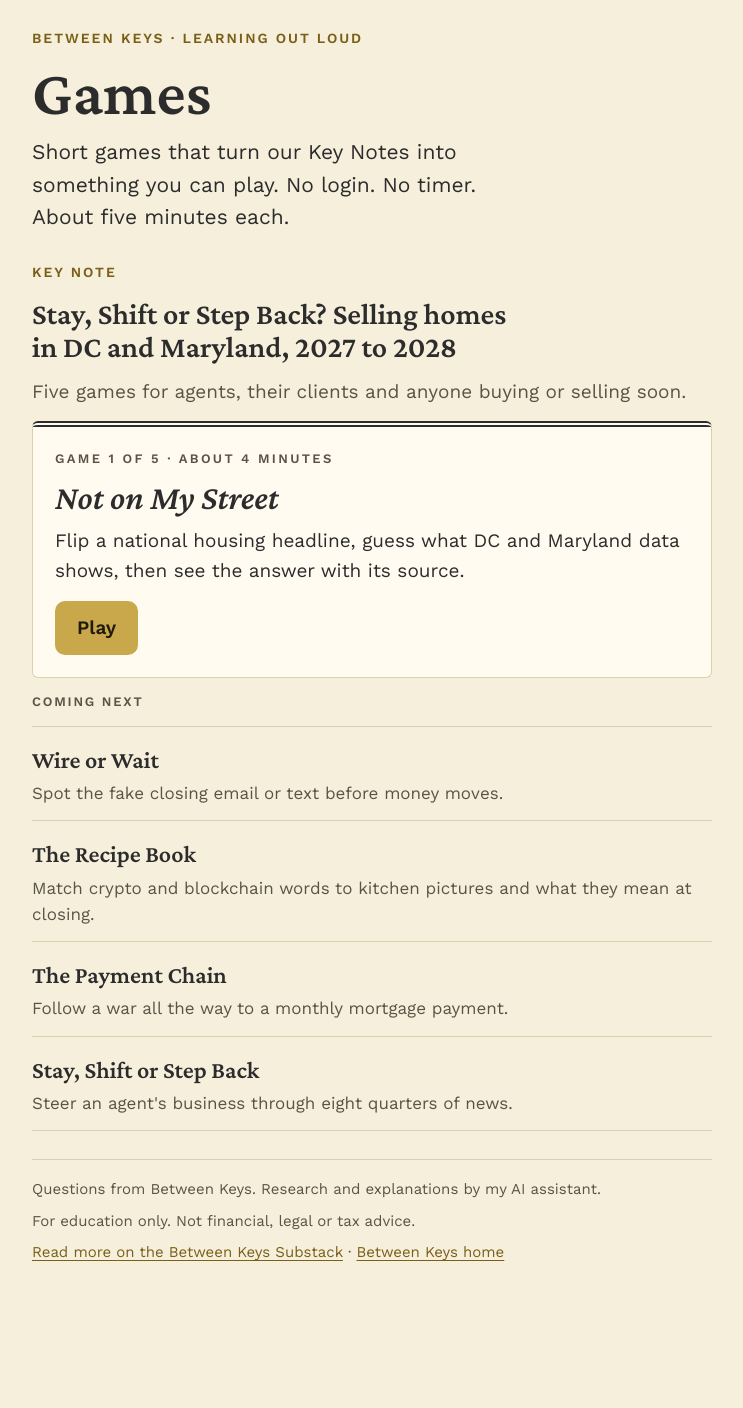
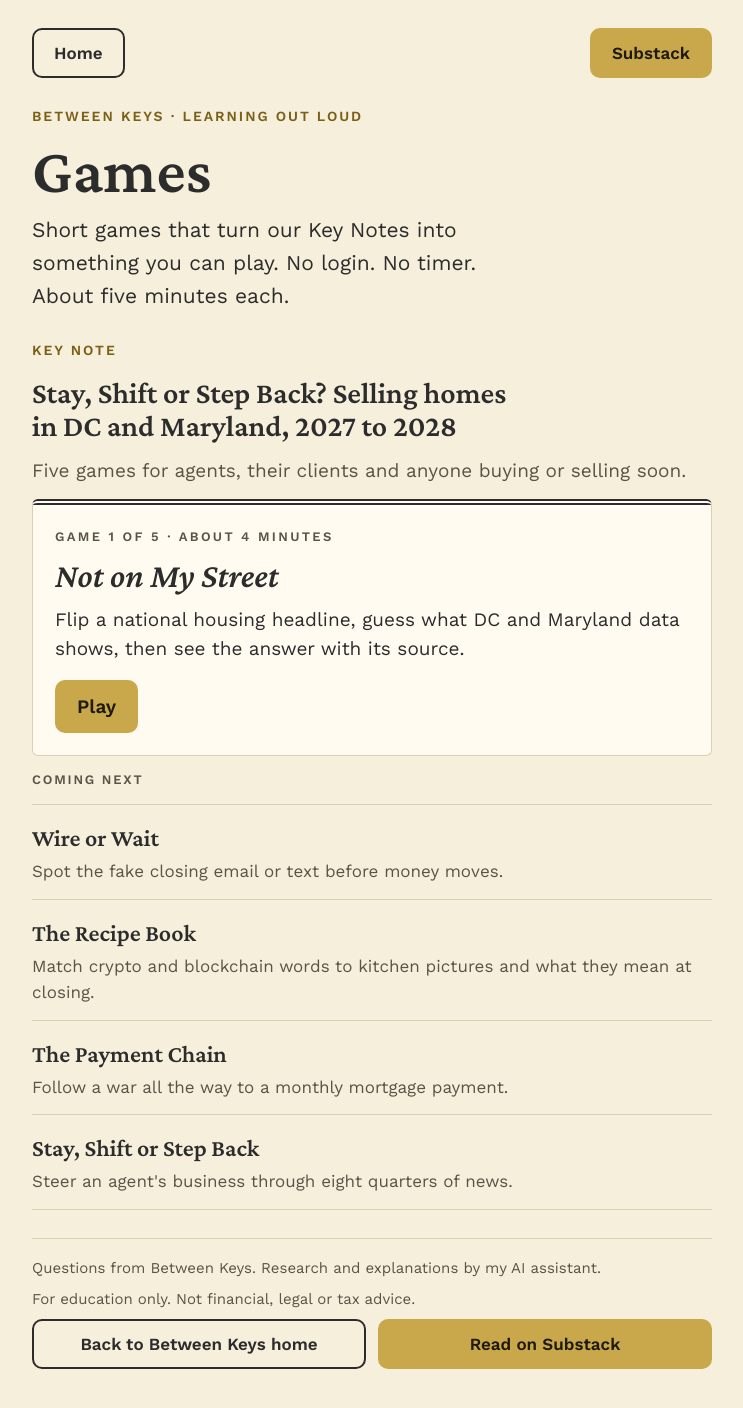
Before and after one commit to betweenkeys-dev/betweenkeys-site, a plain HTML site: page games/index.html in a window 1280 px wide. Shown: the whole page, without its empty margins (268-1011 px from the left). Before the commit the page ends 1320 px from the top, so only its background shows below. Drawn offline with nearby package versions, Linux system fonts and the light colour scheme.

Commit message:
Add Home buttons to the games page and game nav bar
Co-Authored-By: Claude Opus 5.5 <noreply@anthropic.com>
Claude-Session: https://claude.ai/code/session_01WRRav7DudxXsR9E4SoicT5

```diff
--- a/data/stay-shift-step-back.json
+++ b/data/stay-shift-step-back.json
@@ -11,6 +11,7 @@
     "substack_label": "Read more on the Between Keys Substack",
     "share_prompt": "Send this to someone who's buying or selling next year.",
     "games_hub_url": "../",
+    "home_url": "/",
     "feedback_url": "https://script.google.com/macros/s/AKfycbzj7OR4pDPmn5HBcYqLgwApTUUHZnjYdnSuDNMRlvPw1-TrRPQqN83zaY4_OrFeeqy6/exec",
     "feedback_email": "techteam@betweenkeys.org",
     "data_note": "Edit numbers here. Every fact keeps its as_of date and source id. Pages read this file live, so no code changes are needed."
@@ -208,7 +209,7 @@
   "games": {
     "not-on-my-street": {
       "title": "Not on My Street",
-      "version": "1.1",
+      "version": "1.2",
       "tagline": "National news doesn't live on your street. Check it.",
       "minutes": 4,
       "cards": [
--- a/games/index.html
+++ b/games/index.html
@@ -57,12 +57,23 @@ section > p { color: var(--muted); }
 .soon li:last-child { border-bottom: 1px solid var(--rule); }
 .soon b { font-family: var(--display); font-size: 24px; font-weight: 600; }
 .soon span { color: var(--muted); font-size: 17px; }
+.topbar { display: flex; justify-content: space-between; align-items: center; gap: 12px; }
+.btn { display: inline-flex; align-items: center; justify-content: center; min-height: 48px; padding: 10px 20px; border-radius: 10px; border: 2px solid var(--ink); color: var(--ink); background: transparent; font-weight: 600; font-size: 17px; text-decoration: none; }
+.btn.gold { background: var(--gold); border-color: var(--gold); color: var(--on-gold); }
+.btn:hover { border-color: var(--gold); }
+.btnrow { display: flex; flex-wrap: wrap; gap: 12px; }
+.btnrow .btn { flex: 1 1 180px; }
 .tag { font-size: 13px; font-weight: 700; letter-spacing: .14em; text-transform: uppercase; color: var(--muted); }
 footer { display: flex; flex-direction: column; gap: 8px; font-size: 15px; color: var(--muted); border-top: 1px solid var(--rule); padding-top: 18px; }
 </style>
 </head>
 <body>
 <div class="wrap">
+  <div class="topbar">
+    <a class="btn" href="/">Home</a>
+    <a class="btn gold" href="https://substack.com/@betweenkeys" target="_blank" rel="noopener">Substack</a>
+  </div>
+
   <header>
     <p class="kicker">Between Keys · Learning Out Loud</p>
     <h1>Games</h1>
@@ -93,7 +104,7 @@ footer { display: flex; flex-direction: column; gap: 8px; font-size: 15px; color
   <footer>
     <p>Questions from Between Keys. Research and explanations by my AI assistant.</p>
     <p>For education only. Not financial, legal or tax advice.</p>
-    <p><a href="https://substack.com/@betweenkeys" target="_blank" rel="noopener">Read more on the Between Keys Substack</a> · <a href="../">Between Keys home</a></p>
+    <div class="btnrow"><a class="btn" href="/">Back to Between Keys home</a><a class="btn gold" href="https://substack.com/@betweenkeys" target="_blank" rel="noopener">Read on Substack</a></div>
   </footer>
 </div>
 </body>
```
Also changed, not shown: games/not-on-my-street/index.html (+5 -1 lines).
